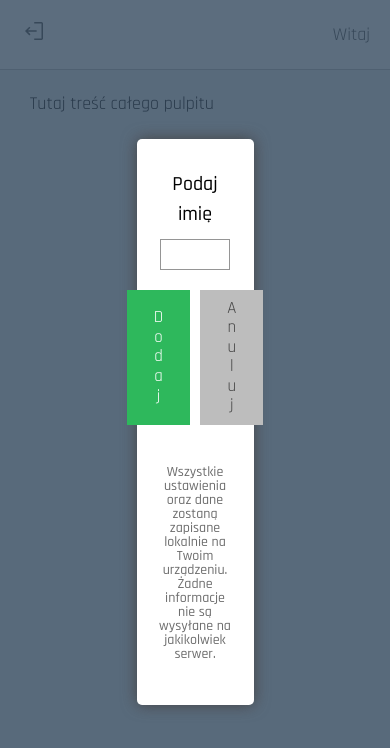
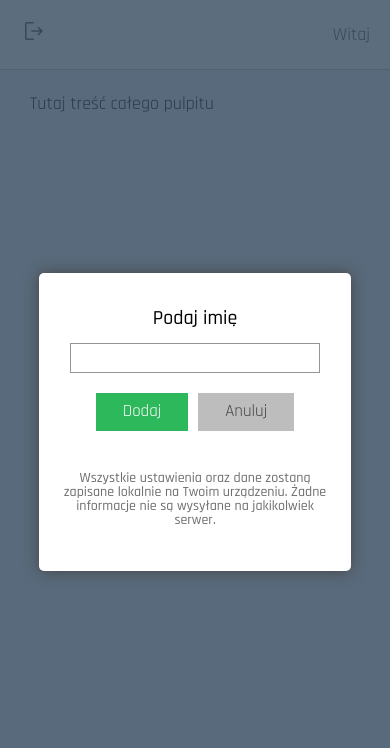
Before and after one commit to Maciej86/dashboard, a React (Create React App) app: page / in a window 390 px wide. Shown: the top 748 px of the page. Built offline with nearby package versions, Linux system fonts and the light colour scheme.

Commit message:
Added mobile style

```diff
--- a/src/common/Input/styled.ts
+++ b/src/common/Input/styled.ts
@@ -1,7 +1,7 @@
 import styled from "styled-components";
 
 export const InputText = styled.input`
-  width: 90%;
+  width: 100%;
   max-width: 250px;
   margin-top: 10px;
   padding: 5px;
--- a/src/features/Bar/styled.ts
+++ b/src/features/Bar/styled.ts
@@ -23,4 +23,9 @@ export const ButtonNav = styled(ButtonToggleNav)<AnimationHeader>`
   transform: scale(0.5) rotate(${({ $toggleNav }) => ($toggleNav ? 0 : 180)}deg);
   fill: ${({ theme }) => theme.color.colorTextBasic};
   cursor: pointer;
+
+  @media (max-width: ${({ theme }) => theme.media.hiddenNav}px) {
+    transform: scale(0.5)
+      rotate(${({ $toggleNav }) => ($toggleNav ? 180 : 0)}deg);
+  }
 `;
--- a/src/features/Name/styled.ts
+++ b/src/features/Name/styled.ts
@@ -20,6 +20,10 @@ export const Window = styled.div`
   font-weight: 500;
   text-align: center;
   box-shadow: 0 0 15px ${({ theme }) => theme.color.boxShadow};
+
+  @media (max-width: 800px) {
+    width: 80%;
+  }
 `;
 
 export const From = styled.form`
@@ -27,6 +31,10 @@ export const From = styled.form`
   flex-direction: column;
   justify-content: center;
   align-items: center;
+
+  @media (max-width: 800px) {
+    width: 100%;
+  }
 `;
 
 export const Title = styled.p`
@@ -47,4 +55,14 @@ export const Buttons = styled.div`
   justify-content: center;
   gap: 10px;
   margin-top: 20px;
+
+  @media (max-width: 350px) {
+    flex-direction: column;
+    width: 100%;
+    margin-top: 10px;
+
+    & > button {
+      width: 100%;
+    }
+  }
 `;
```
